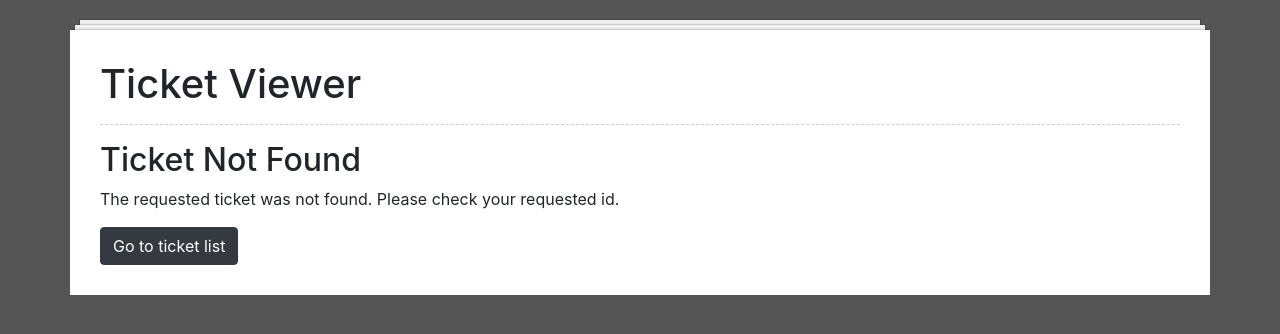
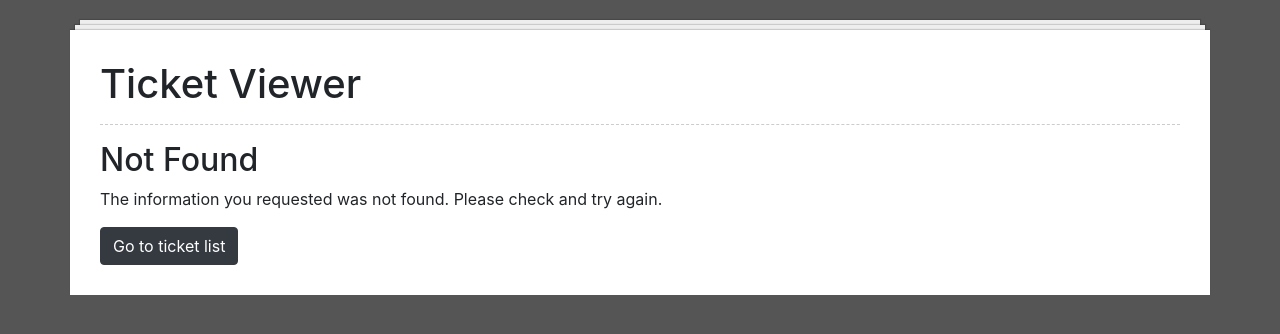
Before and after one commit to harrydrippin/ZendeskTicketViewer, a Flask app: template app/templates/not_found.html in a window 1280 px wide. Shown: the top 334 px of the page. Run offline with Flask 2, Linux system fonts and the light colour scheme; the template is opened without the code that fills it, so the values that code supplies are empty; some libraries are stand-ins or nearby versions.

```diff
--- a/app/templates/not_found.html
+++ b/app/templates/not_found.html
@@ -11,9 +11,9 @@
     <div class="container wrapper">
       <h1>Ticket Viewer</h1>
       <hr>
-      <h2>Ticket Not Found</h2>
+      <h2>Not Found</h2>
       <p>
-        The requested ticket was not found. Please check your requested id.
+        The information you requested was not found. Please check and try again.
       </p>
       <a href="/"><button type="button" class="btn btn-dark">Go to ticket list</button></a>
     </div>
--- a/requirements.txt
+++ b/requirements.txt
@@ -1,3 +1,4 @@
 requests==2.18.4
 flask==0.12.2
 flask_script==2.0.6
+python_dotenv==0.8.2
```
Also changed, not shown: README.md, 2 other files.
